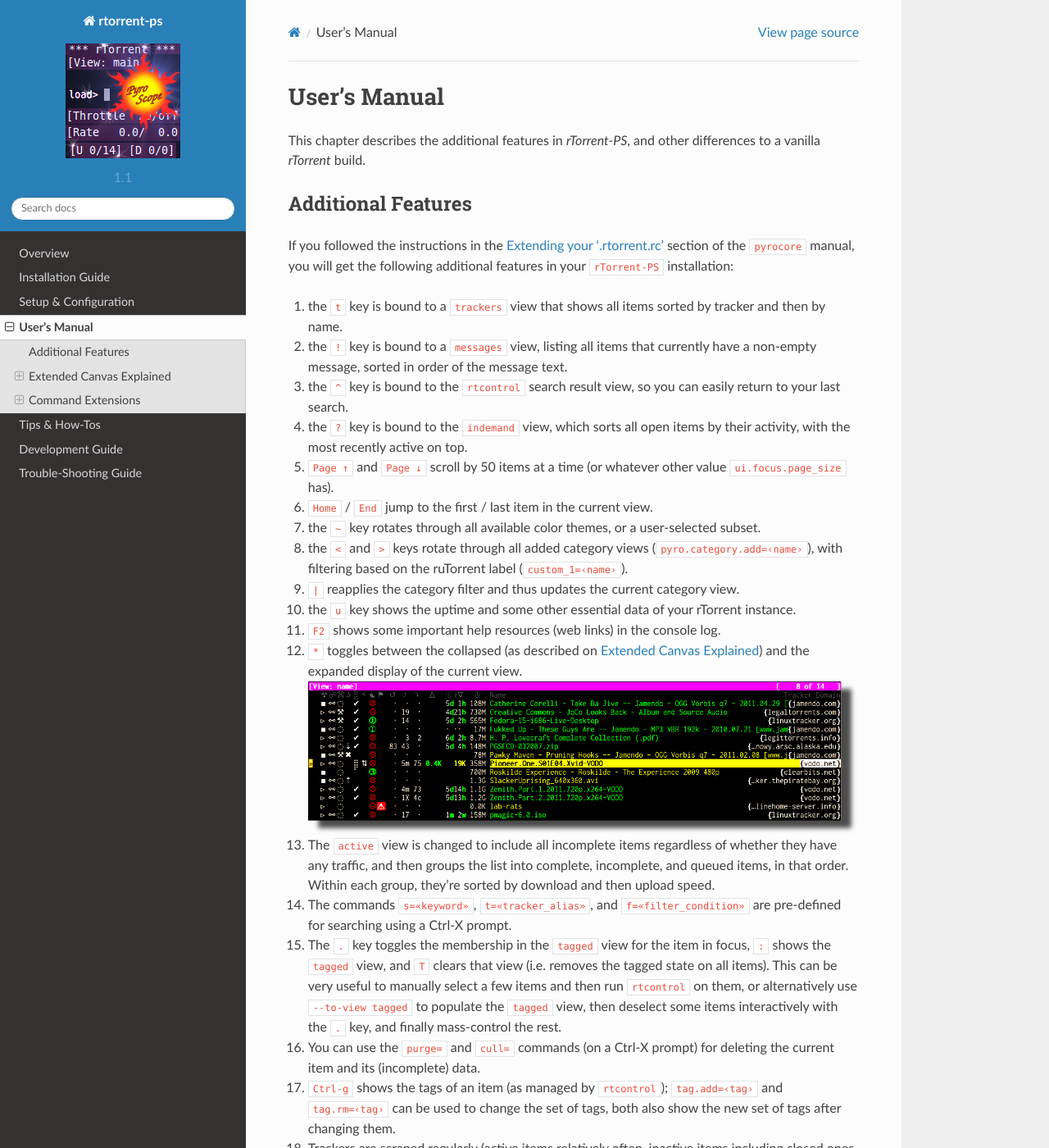
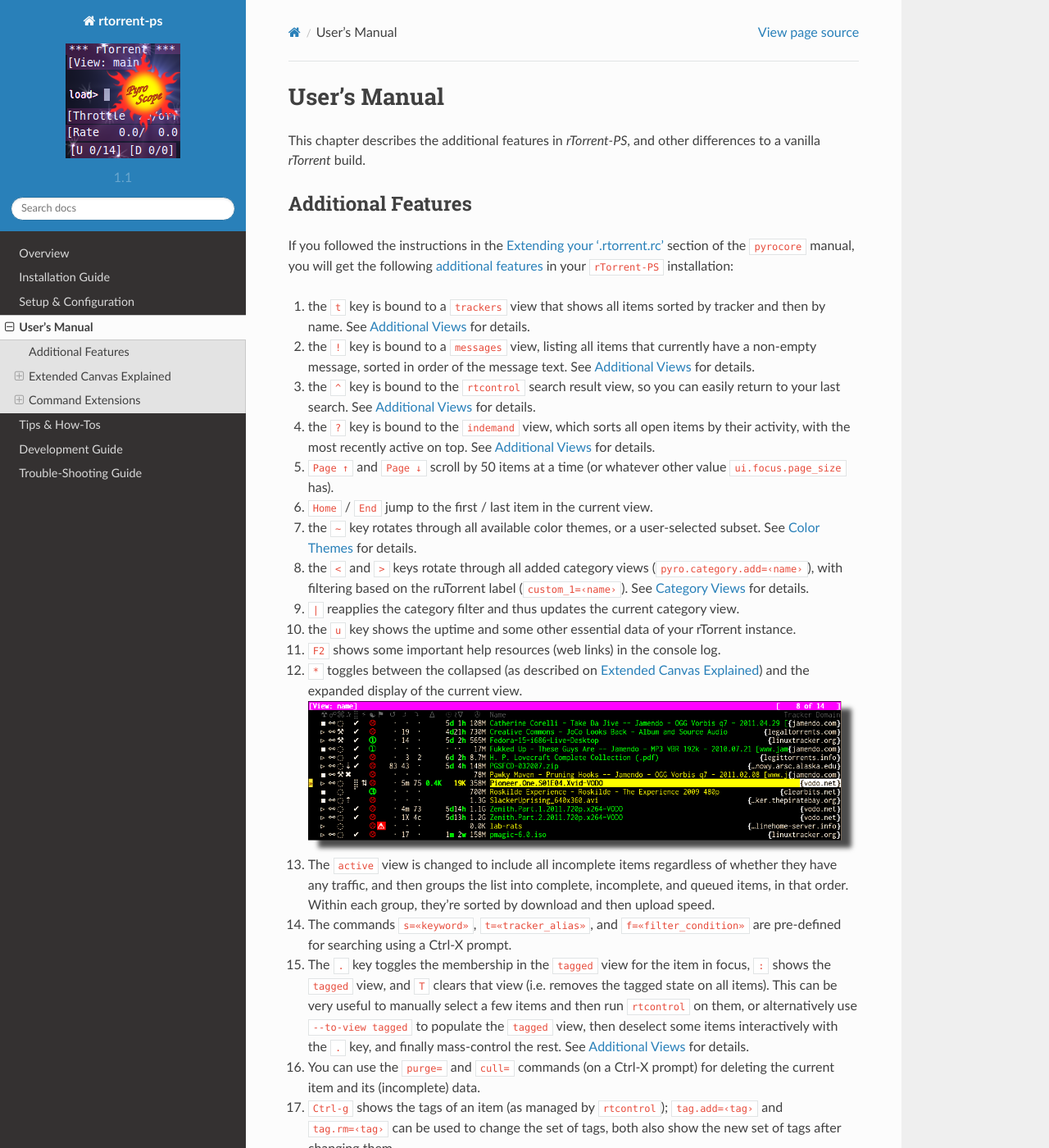
Before and after one commit to pyroscope/rtorrent-ps, a Sphinx documentation site: the page built from docs/manual.rst, in a window 1280 px wide and 1400 px high. Shown: the whole window at 82% size. Built offline with Sphinx 7.4.7 and the Read the Docs theme 2.0.0, drawn with Linux system fonts in a browser that asks for light colours.

Commit message:
docs: links to pyrocore std config features

```diff
--- a/docs/manual.rst
+++ b/docs/manual.rst
@@ -12,26 +12,30 @@
 
 If you followed the instructions in the `Extending your ‘.rtorrent.rc’`_
 section of the ``pyrocore`` manual, you will get the following
-additional features in your ``rTorrent-PS`` installation:
+`additional features`_ in your ``rTorrent-PS`` installation:
 
 #.  the ``t`` key is bound to a ``trackers`` view that shows all items
     sorted by tracker and then by name.
+    See `Additional Views`_ for details.
 #.  the ``!`` key is bound to a ``messages`` view, listing all items
     that currently have a non-empty message, sorted in order of the
     message text.
+    See `Additional Views`_ for details.
 #.  the ``^`` key is bound to the ``rtcontrol`` search result view, so
     you can easily return to your last search.
+    See `Additional Views`_ for details.
 #.  the ``?`` key is bound to the ``indemand`` view, which sorts all
     open items by their activity, with the most recently active on top.
+    See `Additional Views`_ for details.
 #.  ``Page ↑`` and ``Page ↓`` scroll by 50 items at a time (or whatever
     other value ``ui.focus.page_size`` has).
 #.  ``Home`` / ``End`` jump to the first / last item in the current
     view.
 #.  the ``~`` key rotates through all available color themes, or a
-    user-selected subset.
+    user-selected subset. See `Color Themes`_ for details.
 #.  the ``<`` and ``>`` keys rotate through all added category views
     (``pyro.category.add=‹name›``), with filtering based on the
-    ruTorrent label (``custom_1=‹name›``).
+    ruTorrent label (``custom_1=‹name›``). See `Category Views`_ for details.
 #.  ``|`` reapplies the category filter and thus updates the current
     category view.
 #.  the ``u`` key shows the uptime and some other essential data of your
@@ -55,6 +59,7 @@
     ``rtcontrol`` on them, or alternatively use ``--to-view tagged`` to
     populate the ``tagged`` view, then deselect some items interactively
     with the ``.`` key, and finally mass-control the rest.
+    See `Additional Views`_ for details.
 #.  You can use the ``purge=`` and ``cull=`` commands (on a Ctrl-X
     prompt) for deleting the current item and its (incomplete) data.
 #.  ``Ctrl-g`` shows the tags of an item (as managed by ``rtcontrol``);
@@ -65,6 +70,10 @@
     of downloads / seeders / leechers is not totally outdated.
 
 .. _Extending your ‘.rtorrent.rc’: https://pyrocore.readthedocs.org/en/latest/setup.html#extending-your-rtorrent-rc
+.. _`additional features`: https://pyrocore.readthedocs.io/en/latest/usage.html#std-config
+.. _`Category Views`: https://pyrocore.readthedocs.io/en/latest/usage.html#category-views
+.. _`Color Themes`: https://pyrocore.readthedocs.io/en/latest/usage.html#color-themes
+.. _`Additional Views`: https://pyrocore.readthedocs.io/en/latest/usage.html#additional-views
 
 .. |rt-ps-name-view| image:: _static/img/rt-ps-name-view.png
 
```
